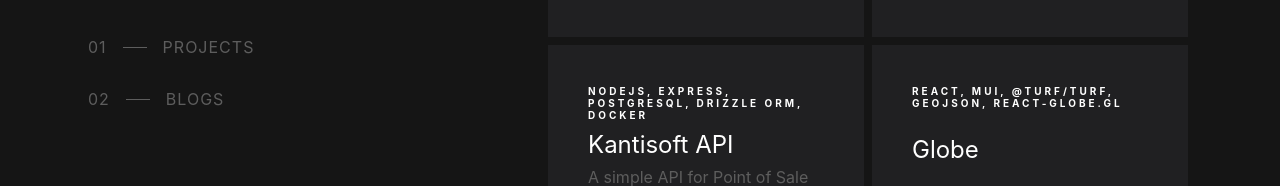
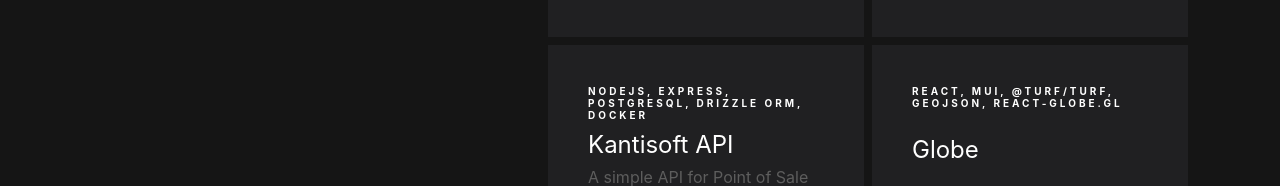
Before and after one commit to mxhdiqaim/portfolio, a Gatsby site: page / in a window 1280 px wide. Shown: the part 443-629 px from the top of the page. Built offline with nearby package versions, Linux system fonts and the light colour scheme; Gatsby itself is replaced by a stand-in of ours.

Commit message:
comment out Nav component in layout.jsx

```diff
--- a/src/components/layout.jsx
+++ b/src/components/layout.jsx
@@ -1,7 +1,7 @@
 import React from "react";
 import PropTypes from "prop-types";
 
-import Nav from "../components/nav/nav.component";
+// import Nav from "../components/nav/nav.component";
 import CustomLink from "../components/custom-link/custom-link.component";
 import ThemeToggle from "../components/theme-toggle/theme-toggle.component";
 
@@ -29,7 +29,7 @@
               </p>
             </div>
           </div>
-          <Nav />
+          {/*<Nav />*/}
           <div className="intro-misc">
             <div className="headshot">
               <ThemeToggle />
```
